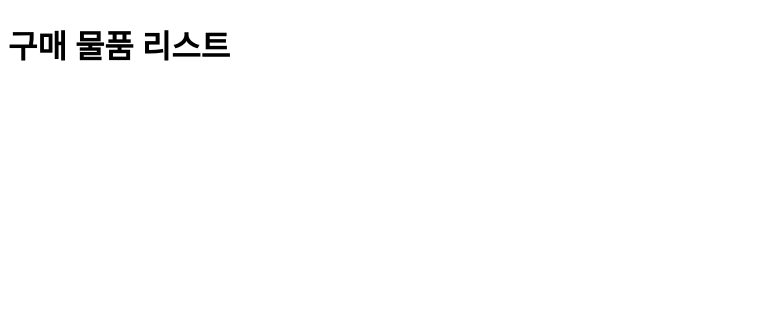
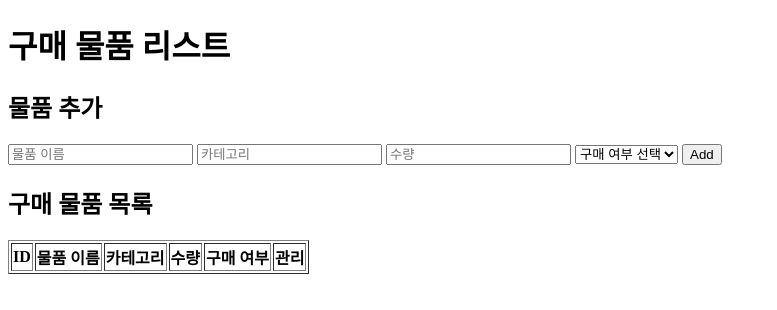
Before and after one commit to Jin030121/assign05-c01-22500616, a plain HTML site: page crud.html in a window 1280 px wide. Shown: the whole page, without its empty margins (0-777 px from the left). Drawn offline with Linux system fonts and the light colour scheme.

Commit message:
Create CRUD layout

```diff
--- a/crud.html
+++ b/crud.html
@@ -9,6 +9,31 @@
 <body>
 
     <h1>구매 물품 리스트</h1>
+    <h2>물품 추가</h2>
+    <input type="text" id="name" placeholder="물품 이름">
+    <input type="text" id="category" placeholder="카테고리">
+    <input type="text" id="quantity" placeholder="수량">
+    <select id="status">
+        <option value="">구매 여부 선택</option>
+        <option value="구매 예정">구매 예정</option>
+        <option value="구매 완료">구매 완료</option>
+    </select>
+    <button id="addbtn">Add</button>
 
+    <h2>구매 물품 목록</h2>
+    <table border="1">
+        <thead>
+            <tr>
+                <th>ID</th>
+                <th>물품 이름</th>
+                <th>카테고리</th>
+                <th>수량</th>
+                <th>구매 여부</th>
+                <th>관리</th>
+            </tr>
+        </thead>
+        <tbody id="list">
+        </tbody>
+    </table>
 </body>
 </html>
```
